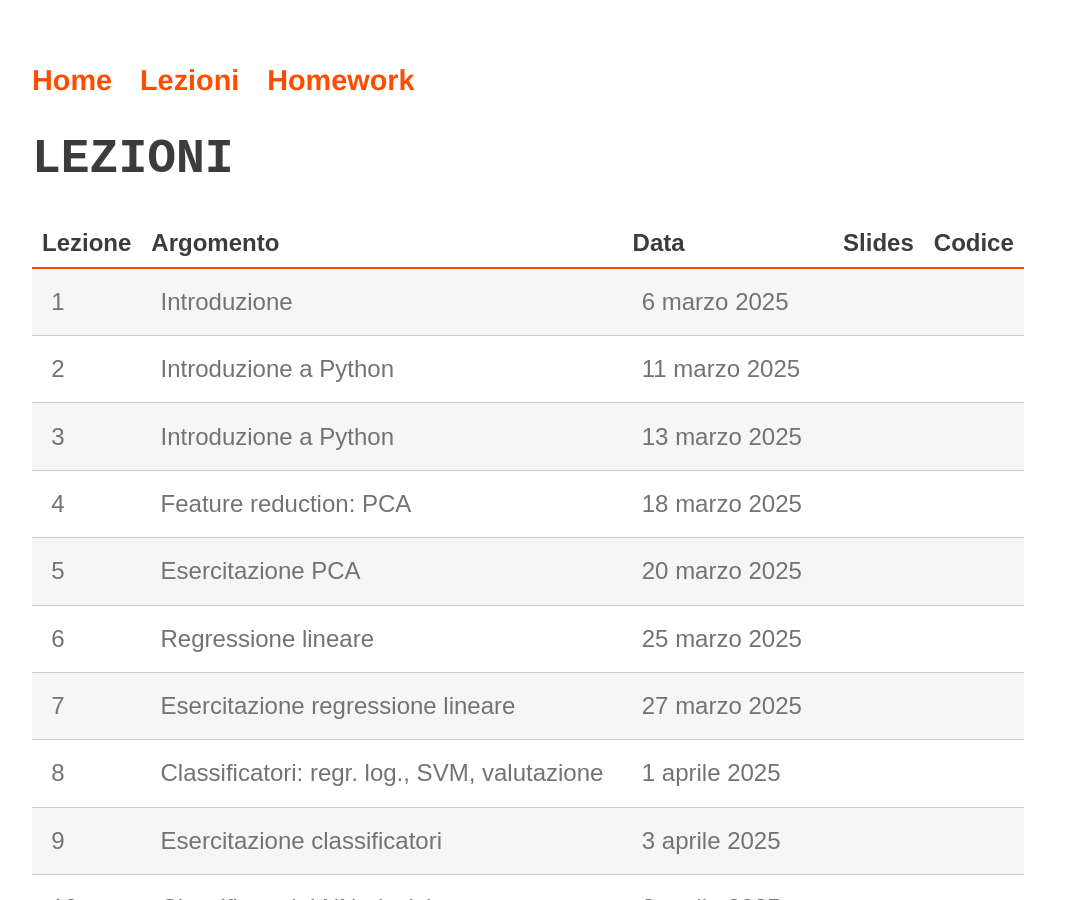
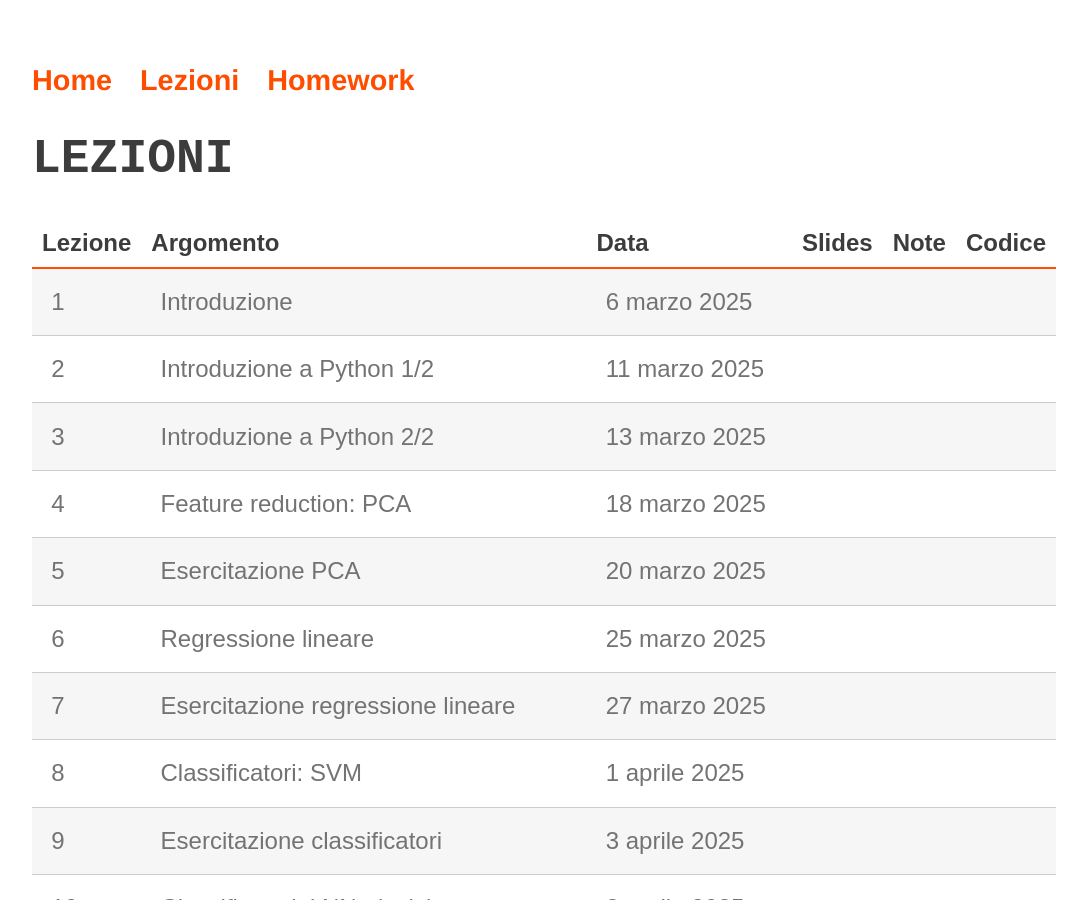
Before and after one commit to perceivelab/ml-mz-2025, a Jekyll site: the page built from lezioni.md, in a window 1280 px wide and 900 px high. Shown: the whole window, without its empty margins (28-1115 px from the left). Built offline with Jekyll 4.4.1, drawn with Linux system fonts in a browser that asks for light colours; our own code applies the rules of GitHub Pages for plain Markdown files.

Commit message:
Update lezioni.md

```diff
--- a/lezioni.md
+++ b/lezioni.md
@@ -4,28 +4,28 @@ layout: page
 
 # LEZIONI
 
-| Lezione | Argomento                               | Data                | Slides | Codice |
-|---------|-----------------------------------------|----------------------|--------|--------|
-| 1       | Introduzione                           | 6 marzo 2025         |        |        |
-| 2       | Introduzione a Python                 | 11 marzo 2025        |        |        |
-| 3       | Introduzione a Python                 | 13 marzo 2025        |        |        |
-| 4       | Feature reduction: PCA                | 18 marzo 2025        |        |        |
-| 5       | Esercitazione PCA                     | 20 marzo 2025        |        |        |
-| 6       | Regressione lineare                   | 25 marzo 2025        |        |        |
-| 7       | Esercitazione regressione lineare     | 27 marzo 2025        |        |        |
-| 8       | Classificatori: regr. log., SVM, valutazione | 1 aprile 2025  |        |        |
-| 9       | Esercitazione classificatori          | 3 aprile 2025        |        |        |
-| 10      | Classificatori: kNN, decision tree    | 8 aprile 2025        |        |        |
-| 11      | Esercitazione classificatori          | 10 aprile 2025       |        |        |
-| 12      | Classificatori: regolarizzazione      | 22 aprile 2025       |        |        |
-| 13      | Esercitazione classificatori complessiva | 24 aprile 2025   |        |        |
-| 14      | Clustering                            | 29 aprile 2025       |        |        |
-| 15      | Esercitazione clustering              | 6 maggio 2025        |        |        |
-| 16      | Ensemble methods                      | 13 maggio 2025       |        |        |
-| 17      | Esercitazione ensemble methods        | 15 maggio 2025       |        |        |
-| 18      | Reti neurali                          | 20 maggio 2025       |        |        |
-| 19      | Reti neurali                          | 22 maggio 2025       |        |        |
-| 20      | Esercitazione reti neurali            | 27 maggio 2025       |        |        |
-| 21      | Esercitazione complessiva             | 29 maggio 2025       |        |        |
-| 22      | CNN                                   | 3 giugno 2025        |        |        |
-| 23      | CNN                                   | 5 giugno 2025        |        |        |
+| Lezione | Argomento                               | Data                | Slides | Note | Codice |
+|---------|-----------------------------------------|----------------------|--------|--------| --------|
+| 1       | Introduzione                              | 6 marzo 2025         |        |        |      |
+| 2       | Introduzione a Python 1/2                 | 11 marzo 2025        |        |        |      |
+| 3       | Introduzione a Python 2/2                 | 13 marzo 2025        |        |        |      |
+| 4       | Feature reduction: PCA                    | 18 marzo 2025        |        |        |      |
+| 5       | Esercitazione PCA                         | 20 marzo 2025        |        |        |      |
+| 6       | Regressione lineare                       | 25 marzo 2025        |        |        |      |
+| 7       | Esercitazione regressione lineare         | 27 marzo 2025        |        |        |      |
+| 8       | Classificatori: SVM                       | 1 aprile 2025        |        |        |      |
+| 9       | Esercitazione classificatori              | 3 aprile 2025        |        |        |      |
+| 10      | Classificatori: kNN, decision tree        | 8 aprile 2025        |        |        |      |
+| 11      | Esercitazione classificatori              | 10 aprile 2025       |        |        |      |
+| 12      | Classificatori: regolarizzazione          | 22 aprile 2025       |        |        |      |
+| 13      | Esercitazione classificatori complessiva  | 24 aprile 2025       |        |        |      |
+| 14      | Clustering                                | 29 aprile 2025       |        |        |      |
+| 15      | Esercitazione clustering                  | 6 maggio 2025        |        |        |      |
+| 16      | Ensemble methods                          | 13 maggio 2025       |        |        |      |
+| 17      | Esercitazione ensemble methods            | 15 maggio 2025       |        |        |      |
+| 18      | Reti neurali                              | 20 maggio 2025       |        |        |      |
+| 19      | Reti neurali                              | 22 maggio 2025       |        |        |      |
+| 20      | Esercitazione reti neurali                | 27 maggio 2025       |        |        |      |
+| 21      | Esercitazione complessiva                 | 29 maggio 2025       |        |        |      |
+| 22      | CNN                                       | 3 giugno 2025        |        |        |      |
+| 23      | CNN                                       | 5 giugno 2025        |        |        |      |
```
